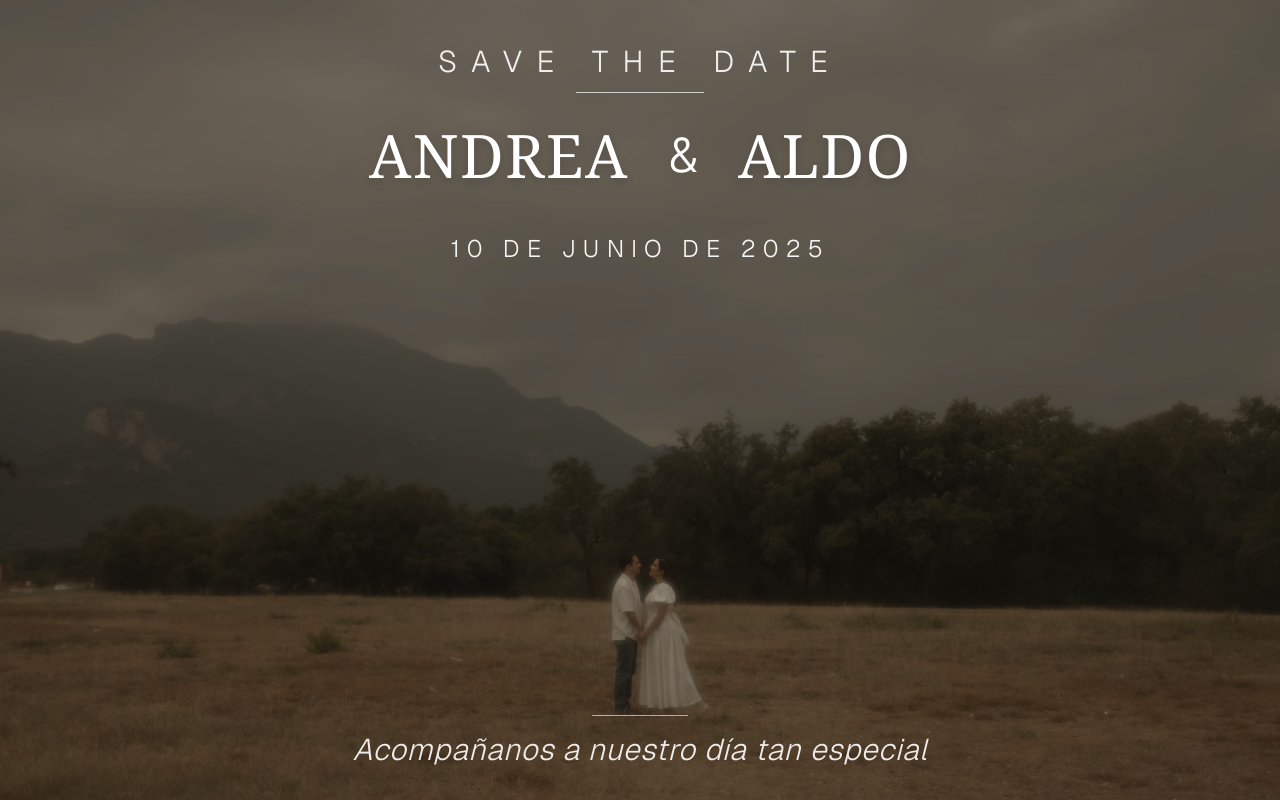
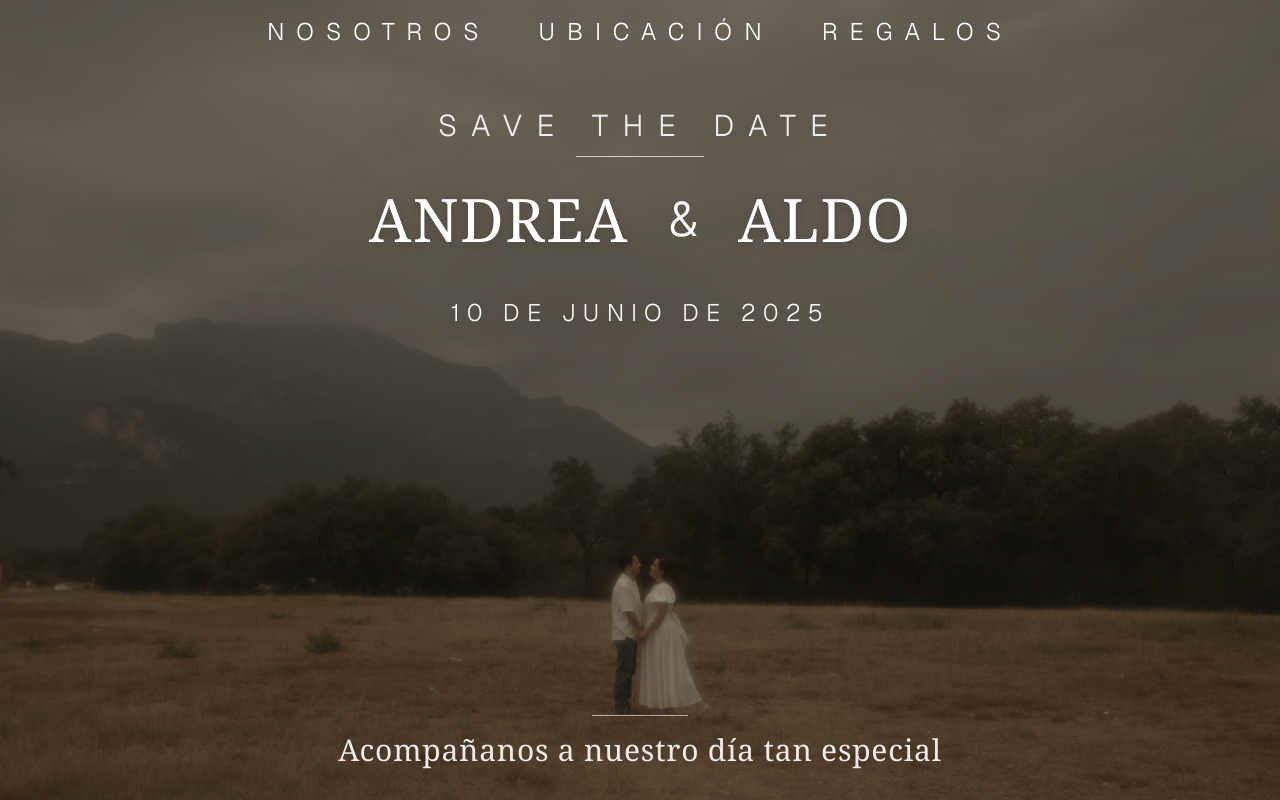
Before and after one commit to AlejoReyna/wedding_invitation, a Next.js app: page / in a window 1280 px wide. Built offline with nearby package versions, Linux system fonts and the light colour scheme.

Commit message:
stetical cchanges

```diff
--- a/src/app/page.tsx
+++ b/src/app/page.tsx
@@ -16,9 +16,19 @@ export default function Home() {
       {/* Overlay para mejor contraste */}
       <div className="absolute inset-0 bg-black/30"></div>
 
+      <nav className="absolute top-0 left-0 w-full z-20 flex items-center justify-between px-6 md:px-16 py-4 bg-transparent">
+        <div className="flex-1"></div>
+        <ul className="flex space-x-6 md:space-x-12 text-white text-base md:text-lg uppercase tracking-wider">
+          <li className="hover:text-white/80 text-sm md:text-2xl transition-colors cursor-pointer tracking-[0.5em] font-light">NOSOTROS</li>
+          <li className="hover:text-white/80 text-sm md:text-2xl transition-colors cursor-pointer tracking-[0.5em] font-light">UBICACIÓN</li>
+          <li className="hover:text-white/80 text-sm md:text-2xl transition-colors cursor-pointer tracking-[0.5em] font-light">REGALOS</li>
+        </ul>
+        <div className="flex-1"></div>
+      </nav>
+
       <main className="relative z-10 flex flex-col items-center justify-center text-center text-white animate-zoom-in">
         {/* Save the Date */}
-        <div className="mb-6 md:mb-8 mt-32">
+        <div className="mb-6 md:mb-8 mt-64">
           <h1 className="text-lg md:text-2xl lg:text-3xl font-light tracking-[0.5em] uppercase mb-3 text-white/90">
             Save the Date
           </h1>
@@ -47,7 +57,7 @@ export default function Home() {
       {/* Invitación - Parte inferior */}
       <div className="absolute bottom-8 left-0 right-0 z-10 text-center animate-fade-in-up">
         <div className="w-16 md:w-24 h-px bg-white/60 mx-auto mb-4"></div>
-        <p className="text-lg md:text-2xl lg:text-3xl font-light tracking-wide italic text-white/90 px-4 animate-slide-in-left">
+        <p className="text-lg md:text-2xl font-serif font-light lg:text-3xl tracking-wide text-white/90 px-4 animate-slide-in-left">
           Acompañanos a nuestro día tan especial
         </p>
       </div>
```
